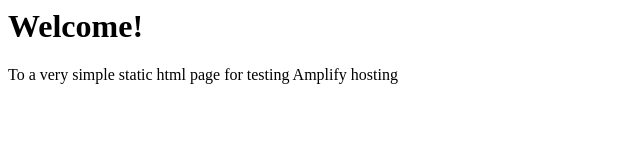
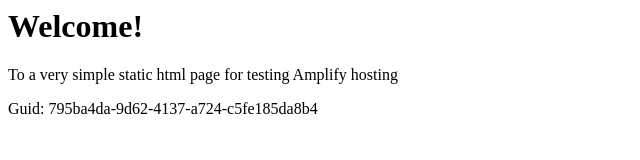
Before and after one commit to aws-aemilia-gru/Github-PR-Commit-Integration-Test-DoNotTouch-Gith-OKSLNVO2-v1-preprod-sa-east-1, a website: page src/index.html in a window 1280 px wide. Shown: the whole page, without its empty margins (0-640 px from the left). Drawn offline with Linux system fonts and the light colour scheme.

Commit message:
commit from integ tests

```diff
--- a/src/index.html
+++ b/src/index.html
@@ -1,3 +1,5 @@
+
+
 <html lang="en">
 
 <head>
@@ -10,6 +12,6 @@
 <body>
     <h1>Welcome!</h1>
     <p>To a very simple static html page for testing Amplify hosting</p>
-</body>
+    <p>Guid: 795ba4da-9d62-4137-a724-c5fe185da8b4</p></body>
 
 </html>
```
